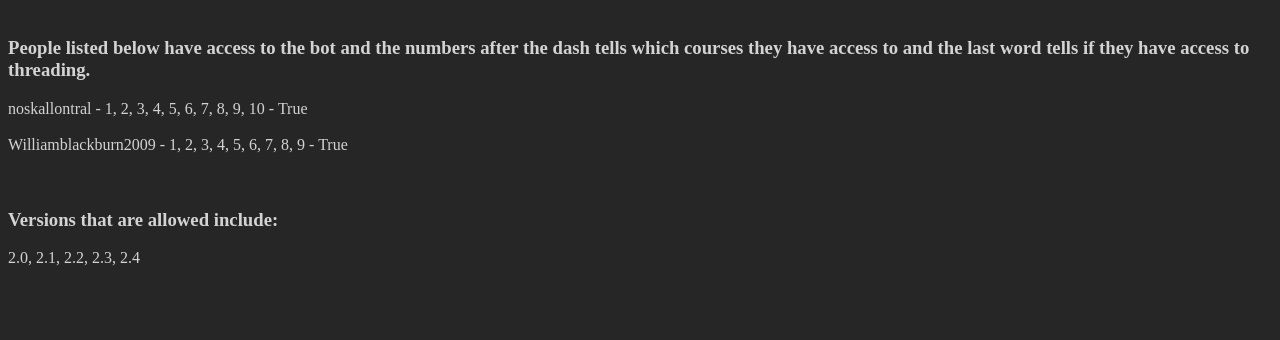
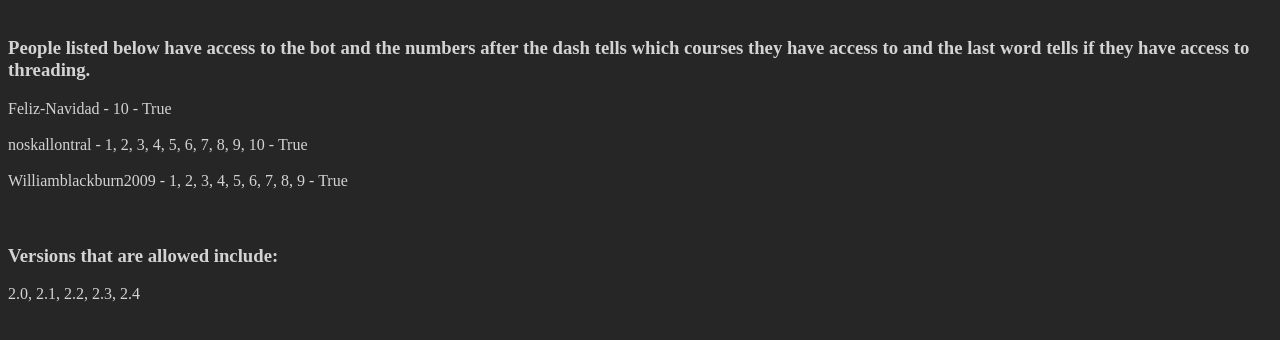
Before and after one commit to Motierc/updated_limiter, a plain HTML site: page limiter.html in a window 1280 px wide. Shown: the part 80-420 px from the top of the page. Drawn offline with Linux system fonts and the light colour scheme.

Commit message:
Update limiter.html

```diff
--- a/limiter.html
+++ b/limiter.html
@@ -10,6 +10,9 @@
 <body>
     <h1>This has been created to keep the bot in check</h1>
     <h3>People listed below have access to the bot and the numbers after the dash tells which courses they have access to and the last word tells if they have access to threading.</h3>
+    <p1>Feliz-Navidad - 10 - True</p1>
+    <br>
+    <br>
     <p1>noskallontral - 1, 2, 3, 4, 5, 6, 7, 8, 9, 10 - True</p1>
     <br>
     <br>
```
